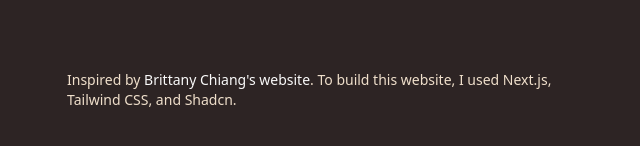
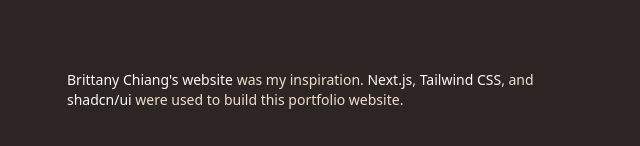
Before and after one commit to jclm97/portfolio, a Next.js app: page / in a window 1280 px wide. Shown: the part 2706-2852 px from the top of the page, without its empty margins (573-1213 px from the left). Built offline with nearby package versions, Linux system fonts and the light colour scheme.

Commit message:
footnote update with links

```diff
--- a/src/components/Footnote.tsx
+++ b/src/components/Footnote.tsx
@@ -2,16 +2,42 @@
   return (
     <div id="footnote" className="flex mt-10 mb-16">
       <p className="text-muted-foreground">
-        Inspired by{" "}
         <a
-          className="text-foreground"
+          className="text-foreground hover:text-link"
           href="https://brittanychiang.com/"
           target="_blank"
           rel="noopener noreferrer"
         >
           Brittany Chiang&apos;s website
+        </a>{" "}
+        was my inspiration.{" "}
+        <a
+          className="text-foreground hover:text-link"
+          href="https://nextjs.org/"
+          target="_blank"
+          rel="noopener noreferrer"
+        >
+          Next.js
         </a>
-        . To build this website, I used Next.js, Tailwind CSS, and Shadcn.
+        ,{" "}
+        <a
+          className="text-foreground hover:text-link"
+          href="https://tailwindcss.com/"
+          target="_blank"
+          rel="noopener noreferrer"
+        >
+          Tailwind CSS
+        </a>
+        , and{" "}
+        <a
+          className="text-foreground hover:text-link"
+          href="https://ui.shadcn.com/"
+          target="_blank"
+          rel="noopener noreferrer"
+        >
+          shadcn/ui
+        </a>{" "}
+        were used to build this portfolio website.
       </p>
     </div>
   );
```
